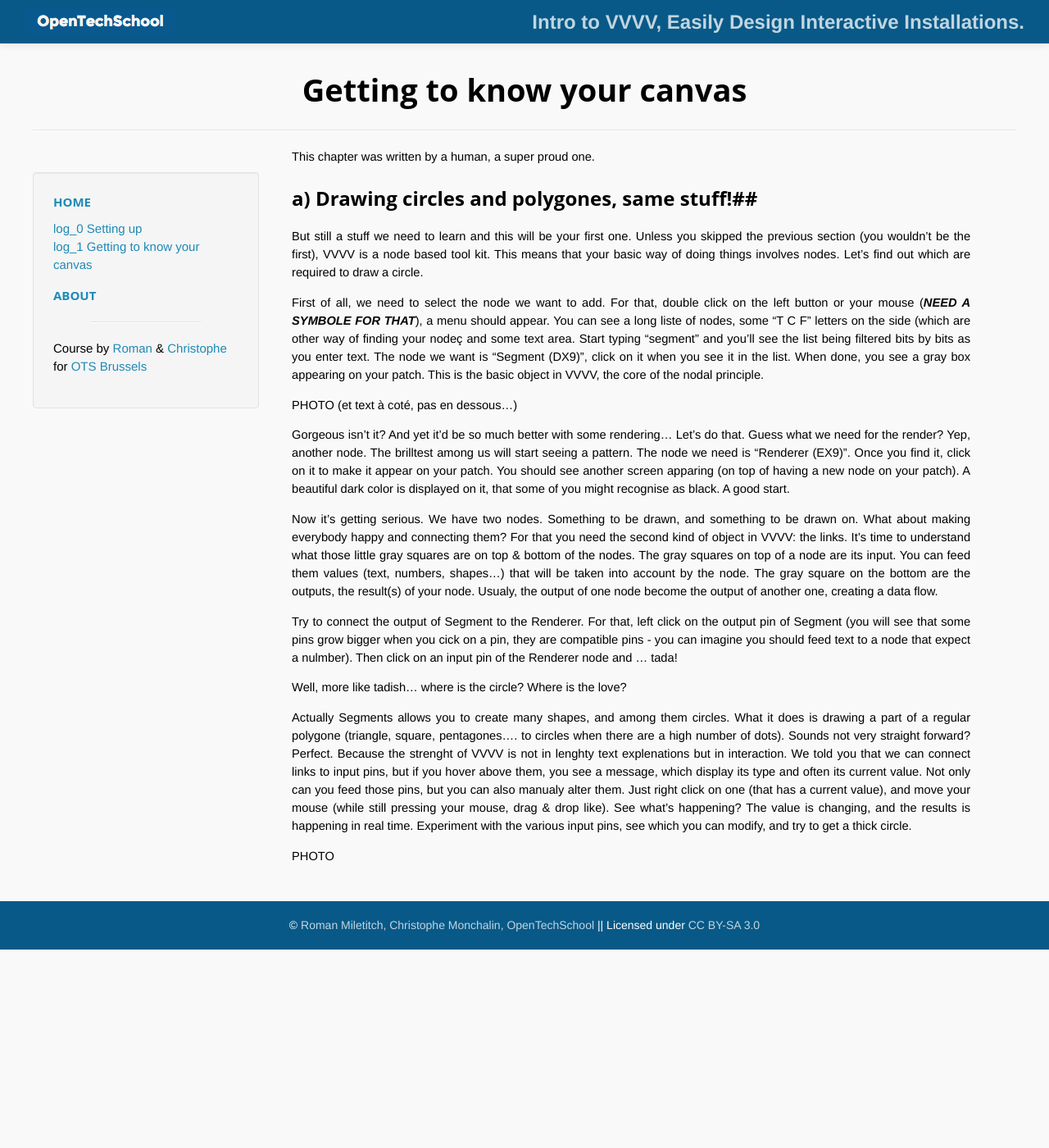
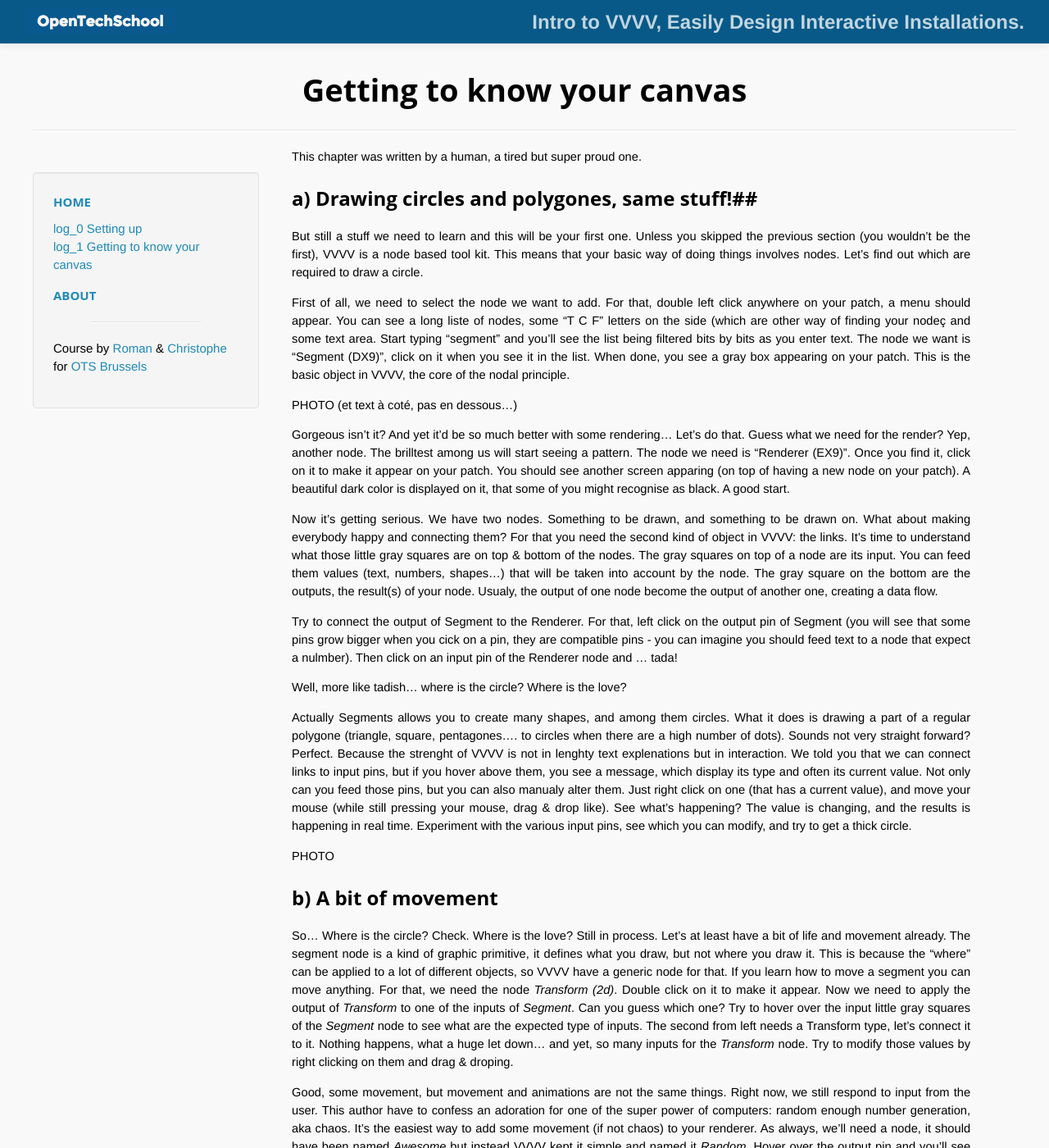
Before and after one commit to OpenTechSchool-Brussels/interactive-installations-with-VVVV, a Jekyll site: the page built from Getting-to-know-your-canvas.markdown, in a window 1280 px wide and 1400 px high. Shown: the whole window at 82% size. Built offline with Jekyll 4.4.1, drawn with Linux system fonts in a browser that asks for light colours; Markdown is read by kramdown in place of the engine named in the settings; some of the changed text lies outside the part shown.

Commit message:
update Getting...

```diff
--- a/Getting-to-know-your-canvas.markdown
+++ b/Getting-to-know-your-canvas.markdown
@@ -4,12 +4,12 @@
 num: 1
 ---
 
-This chapter was written by a human, a super proud one.
+This chapter was written by a human, a tired but super proud one.
 
 ##a) Drawing circles and polygones, same stuff!##
 But still a stuff we need to learn and this will be your first one. Unless you skipped the previous section (you wouldn't be the first), VVVV is a node based tool kit. This means that your basic way of doing things involves nodes. Let's find out which are required to draw a circle.
 
-First of all, we need to select the node we want to add. For that, double click on the left button or your mouse (***NEED A SYMBOLE FOR THAT***), a menu should appear. You can see a long liste of nodes, some "T C F" letters on the side (which are other way of finding your nodeç and some text area. Start typing "segment" and you'll see the list being filtered bits by bits as you enter text. The node we want is "Segment (DX9)", click on it when you see it in the list. When done, you see a gray box appearing on your patch. This is the basic object in VVVV, the core of the nodal principle.
+First of all, we need to select the node we want to add. For that, double left click anywhere on your patch, a menu should appear. You can see a long liste of nodes, some "T C F" letters on the side (which are other way of finding your nodeç and some text area. Start typing "segment" and you'll see the list being filtered bits by bits as you enter text. The node we want is "Segment (DX9)", click on it when you see it in the list. When done, you see a gray box appearing on your patch. This is the basic object in VVVV, the core of the nodal principle.
 
 PHOTO (et text à coté, pas en dessous...)
 
@@ -24,3 +24,8 @@
 Actually Segments allows you to create many shapes, and among them circles. What it does is drawing a part of a regular polygone (triangle, square, pentagones.... to circles when there are a high number of dots). Sounds not very straight forward? Perfect. Because the strenght of VVVV is not in lenghty text explenations but in interaction. We told you that we can connect links to input pins, but if you hover above them, you see a message, which display its type and often its current value. Not only can you feed those pins, but you can also manualy alter them. Just right click on one (that has a current value), and move your mouse (while still pressing your mouse, drag & drop like). See what's happening? The value is changing, and the results is happening in real time. Experiment with the various input pins, see which you can modify, and try to get a thick circle.
 
 PHOTO
+
+##b) A bit of movement
+So... Where is the circle? Check. Where is the love? Still in process. Let's at least have a bit of life and movement already. The segment node is a kind of graphic primitive, it defines what you draw, but not where you draw it. This is because the "where" can be applied to a lot of different objects, so VVVV have a generic node for that. If you learn how to move a segment you can move anything. For that, we need the node *Transform (2d)*. Double click on it to make it appear. Now we need to apply the output of *Transform* to one of the inputs of *Segment*. Can you guess which one? Try to hover over the input little gray squares of the *Segment* node to see what are the expected type of inputs. The second from left needs a Transform type, let's connect it to it. Nothing happens, what a huge let down... and yet, so many inputs for the *Transform* node. Try to modify those values by right clicking on them and drag & droping.
+
+Good, some movement, but movement and animations are not the same things. Right now, we still respond to input from the user. This author have to confess an adoration for one of the super power of computers: random enough number generation, aka chaos. It's the easiest way to add some movement (if not chaos) to your renderer. As always, we'll need a node, it should have been named *Awesome* but instead VVVV kept it simple and named it *Random*. Hover over the output pin and you'll see changing values, yay, potential random animations. Now .... it's up to you. Link the output of the *Random* node to anything, either from the *Segment* node or the *Transform* node and see what happens. You can also use many *Random* nodes. If you don't where to start, connect *Random* to the **Cycles** input pin of *Segment* with its **Inner Radius** set at a value around 1. Chill ..... By the way, if you didn't realise one of the pins of *Segment* allows you to change the color, now is time to try it out. If you prefere to have a node with those value, you can search for *IOBox* nodes (Value Advanced, String or Color).
```
